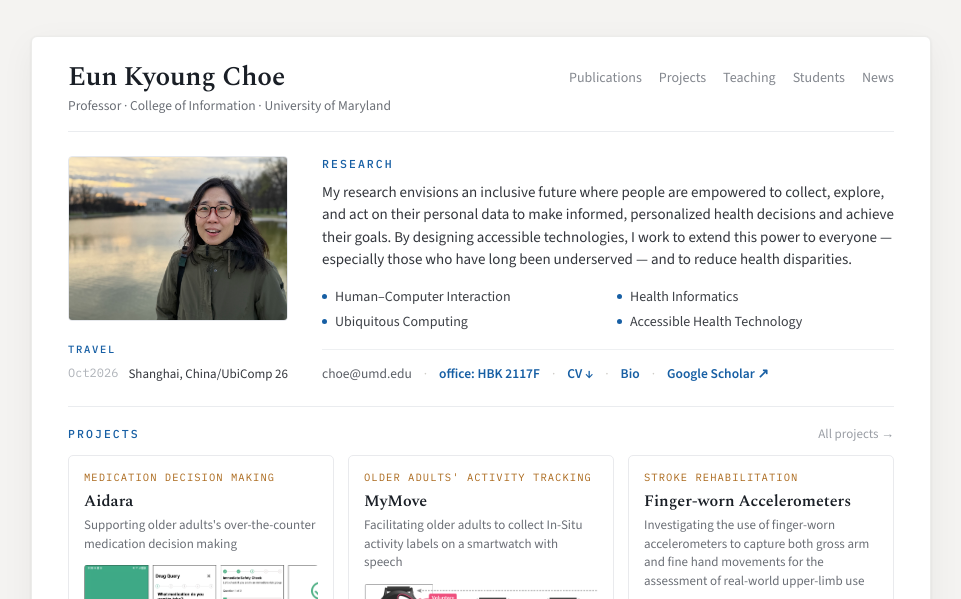
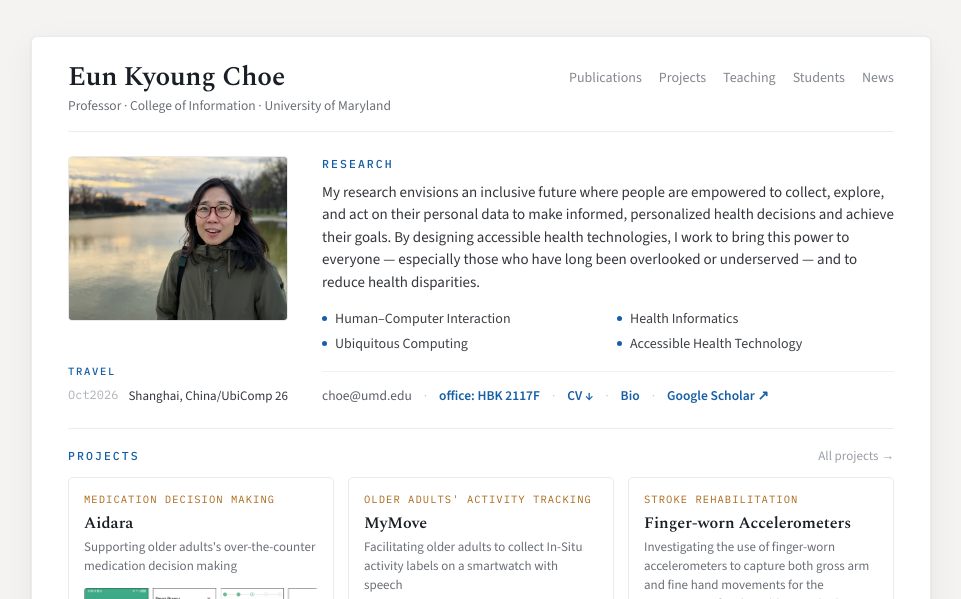
Before and after one commit to ekchoe/ekchoe.github.io, a Jekyll site: the page built from index.html, in a window 1280 px wide, cut to the strip 0-599 px from the top of the page. Shown: the whole strip, without its empty margins (159-1120 px from the left). Built offline with Jekyll 4.4.1, drawn with Linux system fonts in a browser that asks for light colours.

Commit message:
Updated _config.yml

```diff
--- a/_config.yml
+++ b/_config.yml
@@ -10,8 +10,8 @@ last_updated: June 2026
 research: >
   My research envisions an inclusive future where people are empowered to collect,
   explore, and act on their personal data to make informed, personalized health decisions
-  and achieve their goals. By designing accessible technologies, I work to extend this
-  power to everyone — especially those who have long been underserved — and to reduce
+  and achieve their goals. By designing accessible health technologies, I work to bring this
+  power to everyone — especially those who have long been overlooked or underserved — and to reduce
   health disparities.
 
 # Build settings
```
